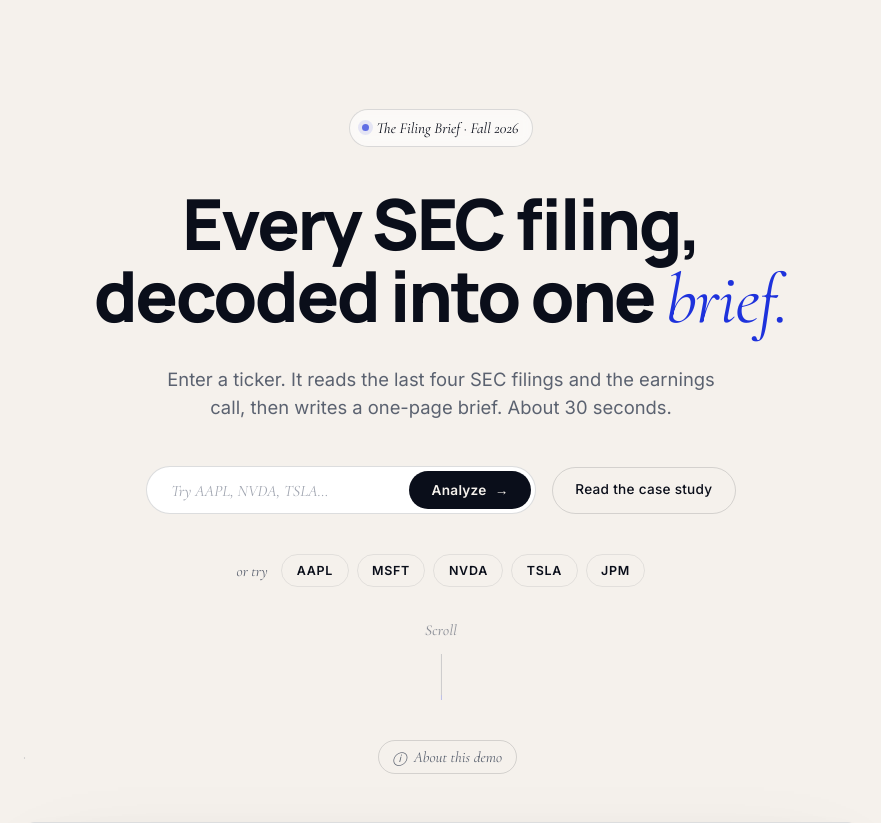
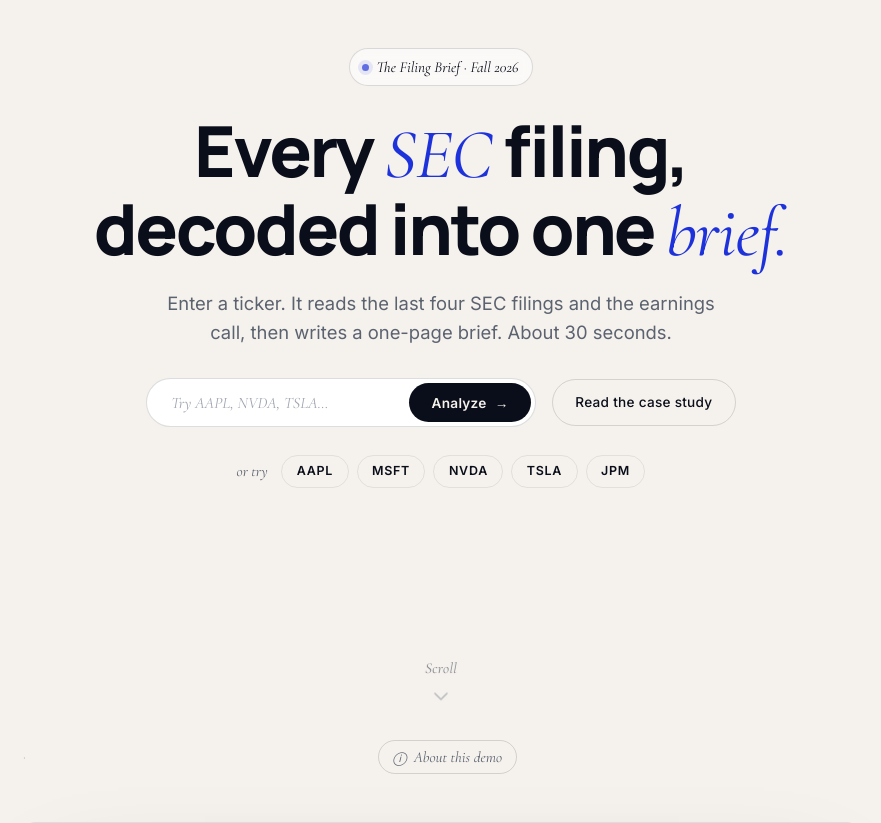
Before and after one commit to chulkara/earnings-analyzer, a Flask app: page / in a window 1280 px wide. Shown: the part 60-883 px from the top of the page, without its empty margins (199-1080 px from the left). Run offline with Flask 3, Linux system fonts and the light colour scheme; some libraries are stand-ins or nearby versions.

Commit message:
tighter hero vertical rhythm, animated down-arrow scroll cue, SEC in italic cobalt too

```diff
--- a/templates/index.html
+++ b/templates/index.html
@@ -346,9 +346,9 @@
     .hero-section {
       min-height: calc(100vh - 60px);
       display: flex;
-      align-items: center;
+      align-items: flex-start;
       justify-content: center;
-      padding: 5rem 2rem 6rem;
+      padding: 3rem 2rem 5rem;
       max-width: 1200px;
       margin: 0 auto;
       text-align: center;
@@ -374,7 +374,7 @@
       font-style: italic;
       font-size: 0.95rem;
       text-decoration: none;
-      margin-bottom: 2.5rem;
+      margin-bottom: 1.75rem;
       transition: border-color 0.2s, background 0.2s, transform 0.15s;
     }
     .hero-pill:hover { border-color: var(--accent); background: #fff; transform: translateY(-1px); }
@@ -396,7 +396,7 @@
       line-height: 1.03;
       letter-spacing: -0.035em;
       color: var(--text);
-      margin: 0 auto 1.75rem;
+      margin: 0 auto 1.25rem;
       max-width: 1040px;
     }
 
@@ -419,7 +419,7 @@
       font-size: 1.15rem;
       color: var(--text-2);
       line-height: 1.55;
-      margin: 0 auto 2.75rem;
+      margin: 0 auto 2rem;
       max-width: 580px;
       font-weight: 400;
     }
@@ -431,7 +431,7 @@
       justify-content: center;
       flex-wrap: wrap;
       gap: 1rem;
-      margin-bottom: 2.5rem;
+      margin-bottom: 1.75rem;
     }
 
     .hero-search-row {
@@ -560,49 +560,40 @@
       color: #F5F1EC;
     }
 
-    /* ── Scroll cue at bottom of hero ─────────────────────────── */
+    /* ── Scroll cue at bottom of hero — animated arrow ────────── */
     .hero-scroll {
       position: absolute;
       left: 50%;
-      bottom: 2.5rem;
+      bottom: 2rem;
       transform: translateX(-50%);
       display: inline-flex;
       flex-direction: column;
       align-items: center;
-      gap: 12px;
+      gap: 8px;
       text-decoration: none;
       color: var(--text-2);
       opacity: 0.75;
       transition: opacity 0.2s;
     }
     .hero-scroll:hover { opacity: 1; color: var(--text); }
+    .hero-scroll:hover .hero-scroll-arrow { color: var(--accent); }
     .hero-scroll-label {
       font-family: var(--font-mono);
       font-style: italic;
       font-size: 0.95rem;
       letter-spacing: 0.02em;
     }
-    .hero-scroll-line {
-      position: relative;
-      width: 1px;
-      height: 46px;
-      background: currentColor;
-      opacity: 0.35;
-      overflow: hidden;
-    }
-    .hero-scroll-dot {
-      position: absolute;
-      left: -1px; top: -12px;
-      width: 3px; height: 12px;
-      background: var(--accent);
-      border-radius: 100px;
-      animation: heroScrollDot 1.8s cubic-bezier(.4,0,.2,1) infinite;
-    }
-    @keyframes heroScrollDot {
-      0%   { transform: translateY(0);   opacity: 0; }
-      15%  { opacity: 1; }
-      70%  { opacity: 1; }
-      100% { transform: translateY(58px); opacity: 0; }
+    .hero-scroll-arrow {
+      width: 20px; height: 20px;
+      color: currentColor;
+      animation: heroScrollArrow 1.6s cubic-bezier(.55,0,.45,1) infinite;
+      transition: color 0.2s;
+    }
+    @keyframes heroScrollArrow {
+      0%   { transform: translateY(-3px); opacity: 0;   }
+      25%  { opacity: 1; }
+      60%  { transform: translateY(4px);  opacity: 1;   }
+      100% { transform: translateY(9px);  opacity: 0;   }
     }
     .hero-section { position: relative; }
 
@@ -1886,7 +1877,7 @@
       </a>
 
       <h1 class="hero-headline">
-        Every SEC filing,<br>
+        Every <span class="line-2">SEC</span> filing,<br>
         <span class="line-nowrap">decoded into one <span class="line-2">brief.</span></span>
       </h1>
 
@@ -1929,7 +1920,9 @@
     <!-- Scroll cue at the bottom of the hero -->
     <a class="hero-scroll" href="#peek" aria-label="Scroll to preview">
       <span class="hero-scroll-label">Scroll</span>
-      <span class="hero-scroll-line"><span class="hero-scroll-dot"></span></span>
+      <svg class="hero-scroll-arrow" viewBox="0 0 20 20" aria-hidden="true">
+        <path d="M4 8 L10 14 L16 8" fill="none" stroke="currentColor" stroke-width="1.6" stroke-linecap="round" stroke-linejoin="round"/>
+      </svg>
     </a>
   </div>
 
```
